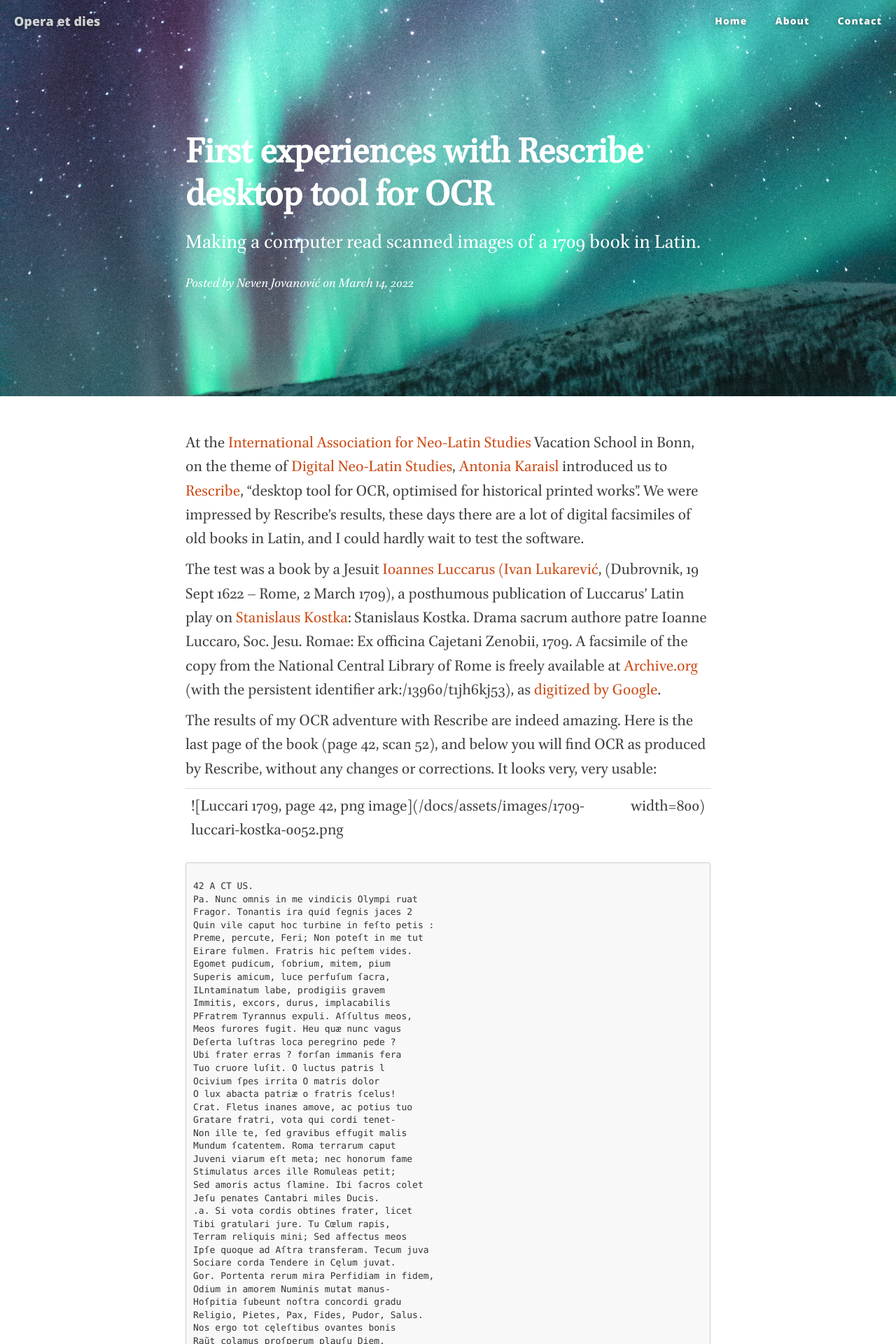
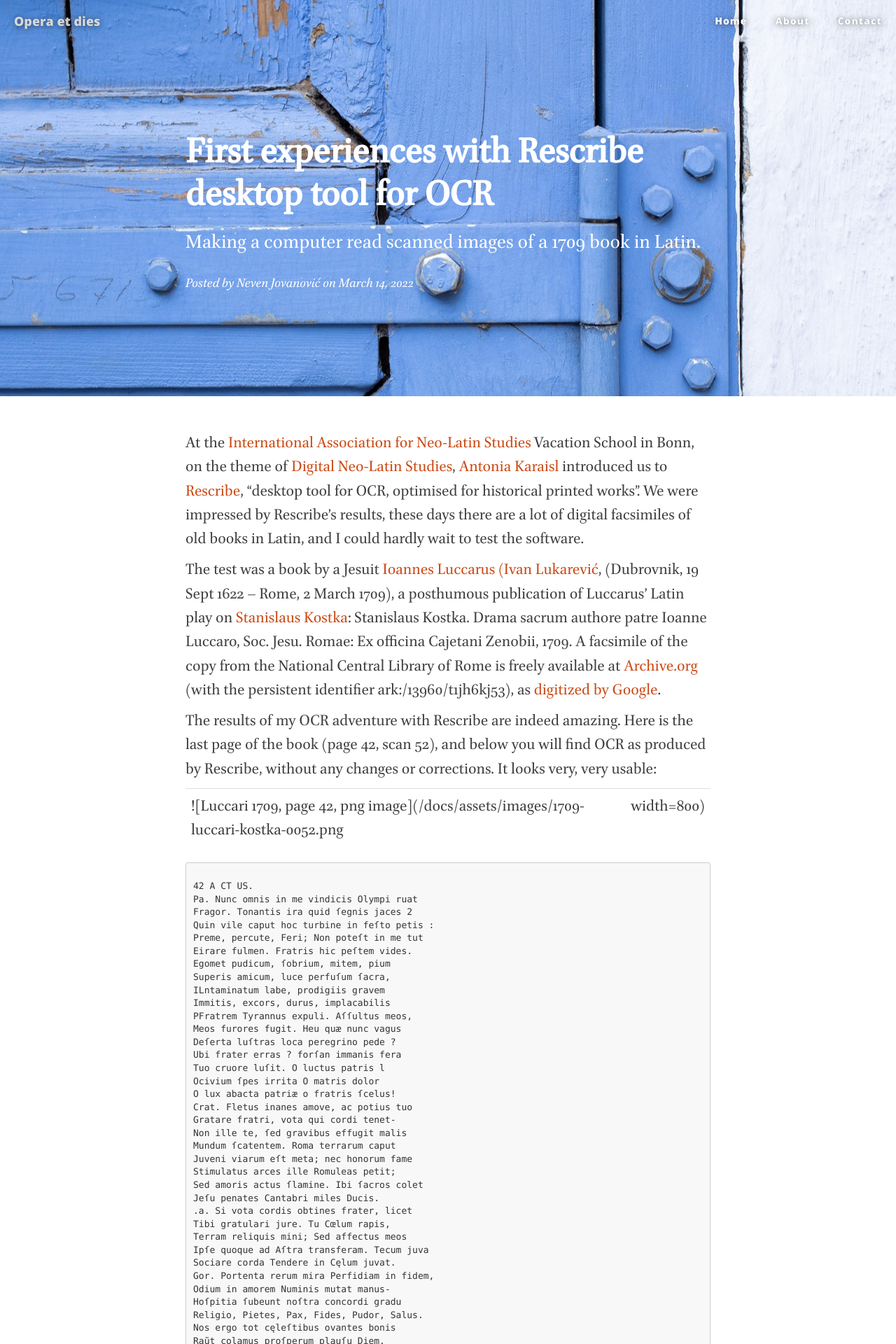
Before and after one commit to nevenjovanovic/nevenjovanovic.github.io, a Jekyll site: the page built from _posts/2022-03-14-rescribe.markdown, in a window 1280 px wide. Shown: the top 1920 px of the page at 70% size. Built offline with Jekyll 4.4.1, drawn with Linux system fonts in a browser that asks for light colours; nearby versions of some CDN libraries.

Commit message:
Change post image

```diff
--- a/_posts/2022-03-14-rescribe.markdown
+++ b/_posts/2022-03-14-rescribe.markdown
@@ -4,7 +4,7 @@ title:      "First experiences with Rescribe desktop tool for OCR"
 subtitle:   "Making a computer read scanned images of a 1709 book in Latin."
 date:       2022-03-14 12:00:00
 author:     "Neven Jovanović"
-header-img: "img/pexels-tobias-bjørkli-1693095.jpg"
+header-img: "img/pexels-monstera-7794451.jpg"
 ---
 
 At the [International Association for Neo-Latin Studies](http://www.wikidata.org/entity/Q16319503) Vacation School in Bonn, on the theme of [Digital Neo-Latin Studies](https://dnls.hypotheses.org/), [Antonia Karaisl](http://viaf.org/viaf/62161329820052131129) introduced us to [Rescribe](https://rescribe.xyz/rescribe/), "desktop tool for OCR, optimised for historical printed works". We were impressed by Rescribe's results, these days there are a lot of digital facsimiles of old books in Latin, and I could hardly wait to test the software.
```
